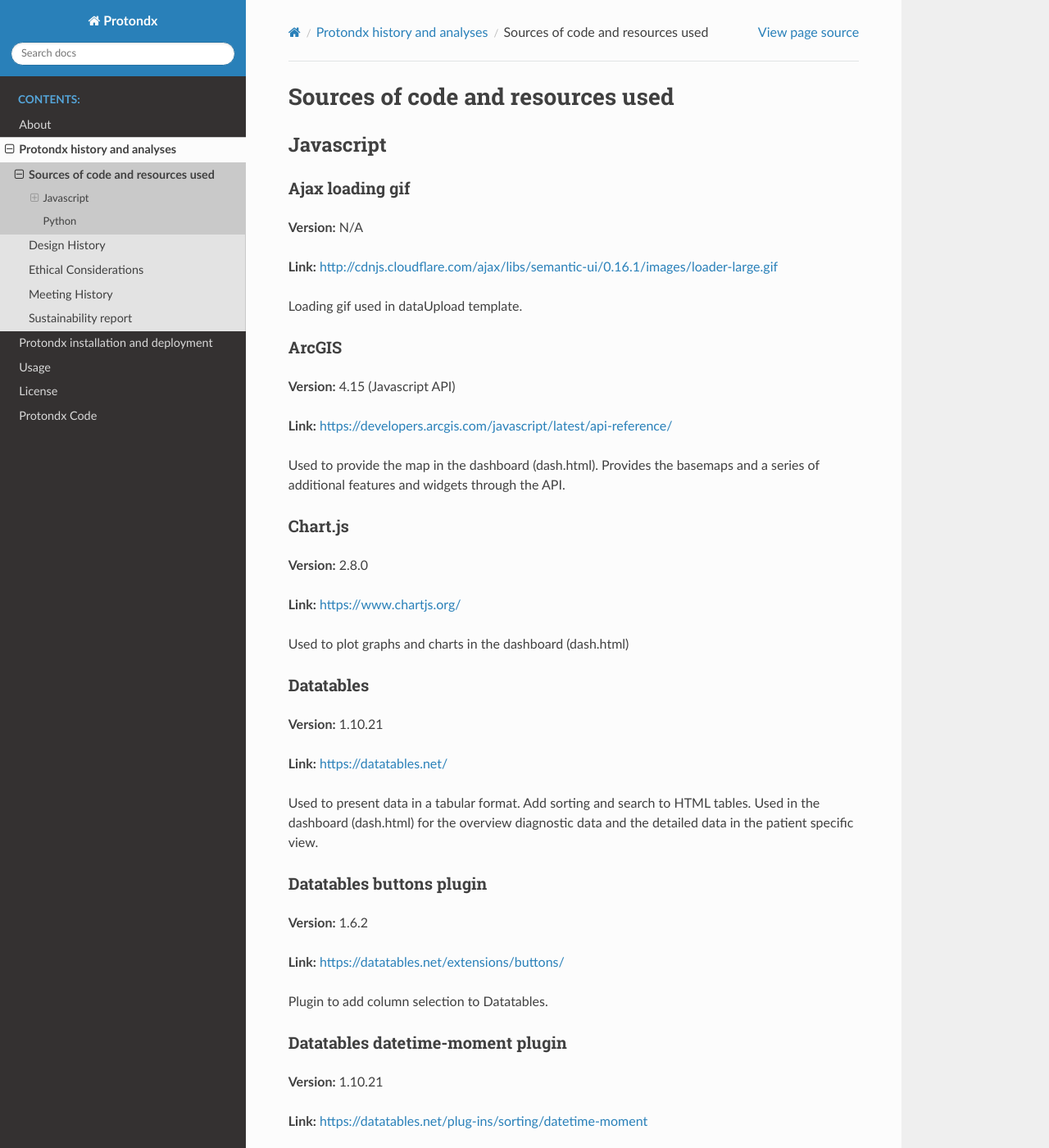
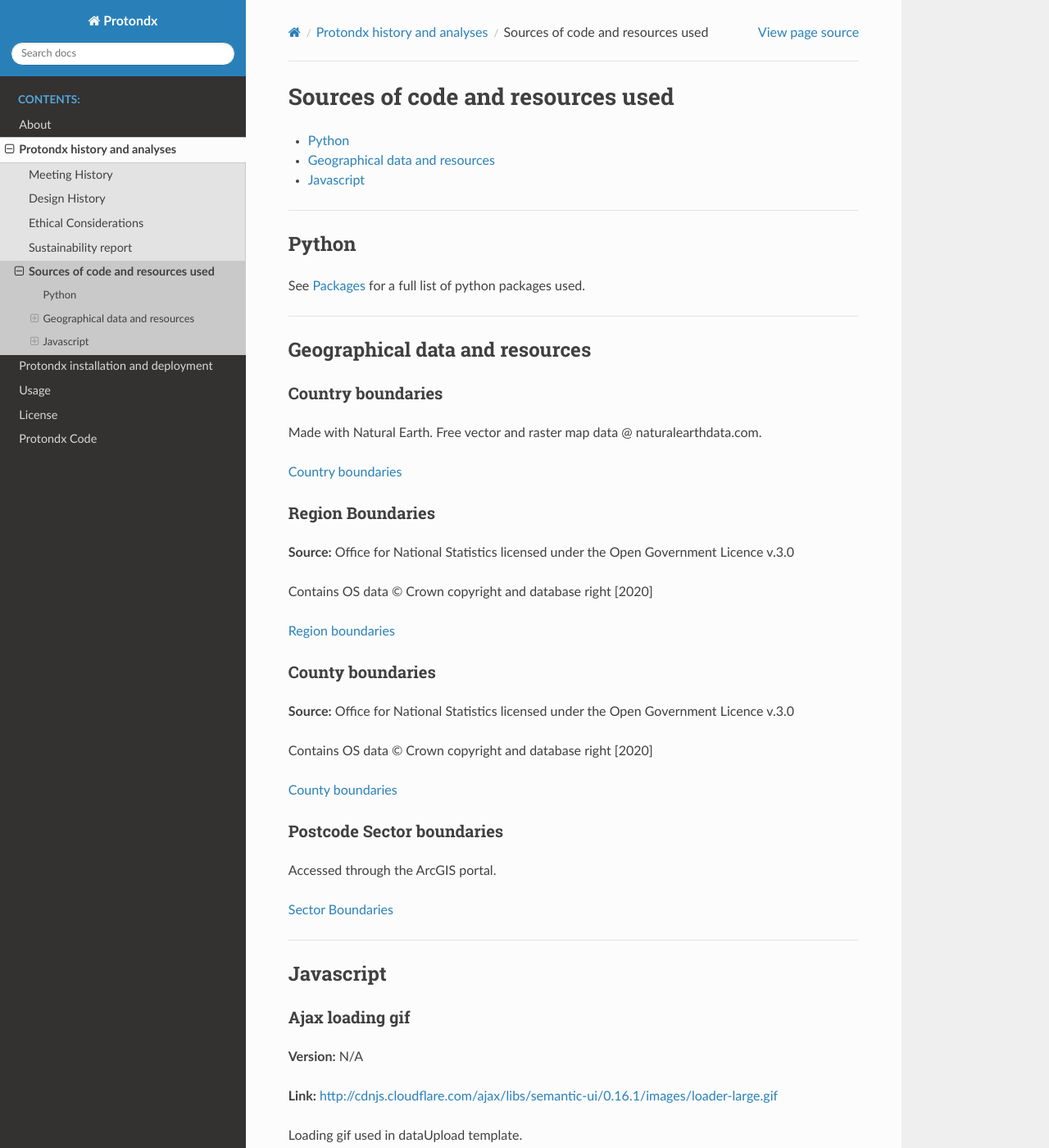
Before and after one commit to bahp/django-protondx, a Sphinx documentation site: the page built from docs/modules/history/code_sources.rst, in a window 1280 px wide and 1400 px high. Shown: the whole window at 82% size. Built offline with Sphinx 7.4.7 and the Read the Docs theme 2.0.0, drawn with Linux system fonts in a browser that asks for light colours; some of the changed text lies outside the part shown.

Commit message:
Add: geographical resource docs

```diff
--- a/docs/modules/history/code_sources.rst
+++ b/docs/modules/history/code_sources.rst
@@ -1,6 +1,63 @@
 ##################################
 Sources of code and resources used
 ##################################
+
+.. contents::
+    :depth: 1
+    :local:
+
+
+--------------
+
+
+Python
+------
+
+See :ref:`python-packages-list` for a full list of python packages used.
+
+
+-----------------
+
+
+
+Geographical data and resources
+-------------------------------
+
+Country boundaries
+~~~~~~~~~~~~~~~~~~
+
+Made with Natural Earth. Free vector and raster map data @ naturalearthdata.com.
+
+`Country boundaries <https://www.naturalearthdata.com/downloads/50m-cultural-vectors/50m-admin-0-countries-2/>`_
+
+Region Boundaries
+~~~~~~~~~~~~~~~~~
+
+**Source:** Office for National Statistics licensed under the Open Government Licence v.3.0
+
+Contains OS data © Crown copyright and database right [2020]
+
+`Region boundaries <https://geoportal.statistics.gov.uk/datasets/nuts-level-1-january-2018-full-clipped-boundaries-in-the-united-kingdom/data>`_
+
+County boundaries
+~~~~~~~~~~~~~~~~~
+
+**Source:** Office for National Statistics licensed under the Open Government Licence v.3.0
+
+Contains OS data © Crown copyright and database right [2020]
+
+`County boundaries <http://geoportal.statistics.gov.uk/datasets/b216b4c8a4e74f6fb692a1785255d777_0>`_
+
+Postcode Sector boundaries
+~~~~~~~~~~~~~~~~~~~~~~~~~~
+
+Accessed through the ArcGIS portal.
+
+`Sector Boundaries <https://services.arcgis.com/dvWpUrMTxKmay5qM/arcgis/rest/services/PCSector%20with%20Regions/FeatureServer>`_
+
+
+---------------
+
 
 Javascript
 ----------
```
Also changed, not shown: other parts of docs/modules/history/code_sources.rst (+0 -6 lines), docs/modules/history_index.rst (+6 -3 lines).
